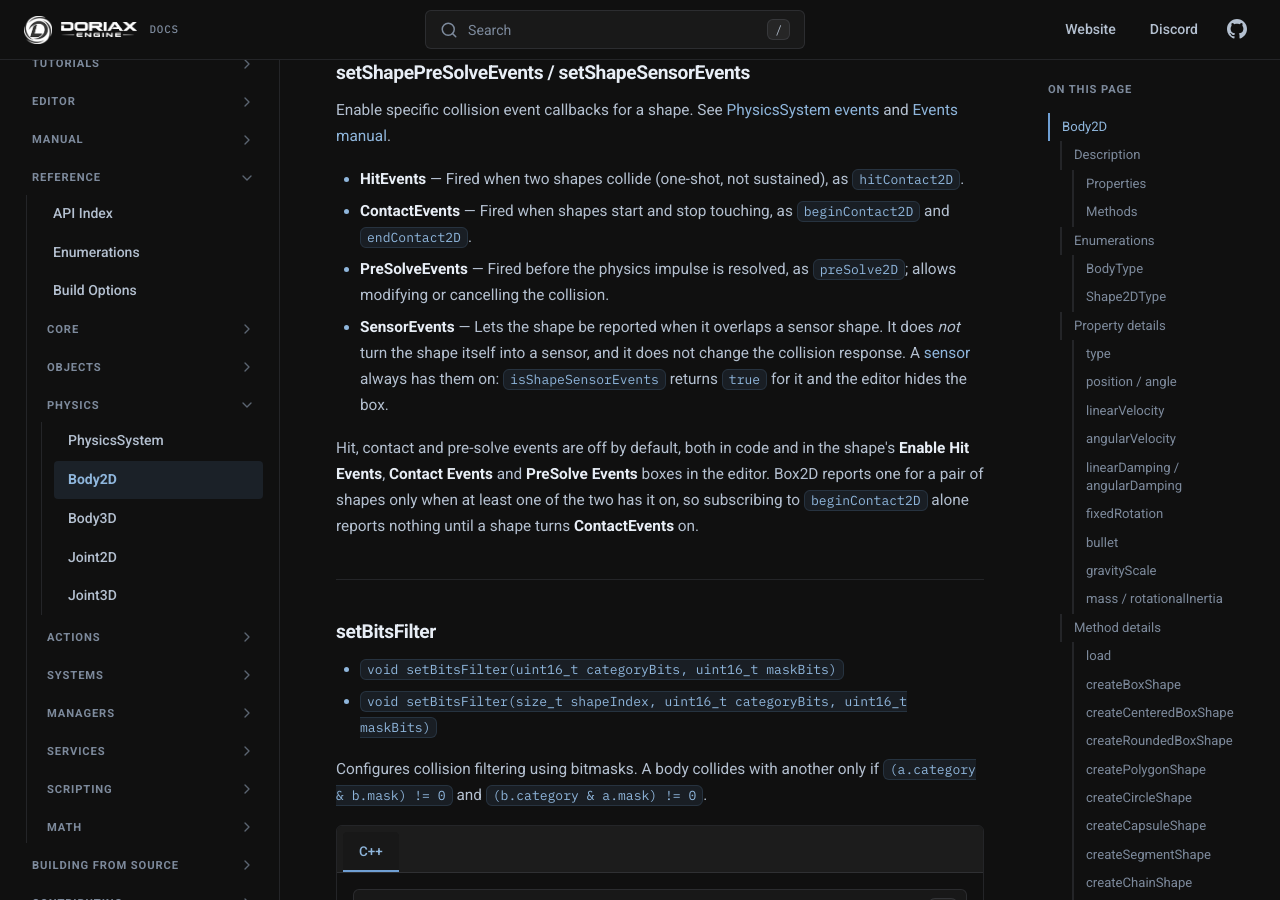
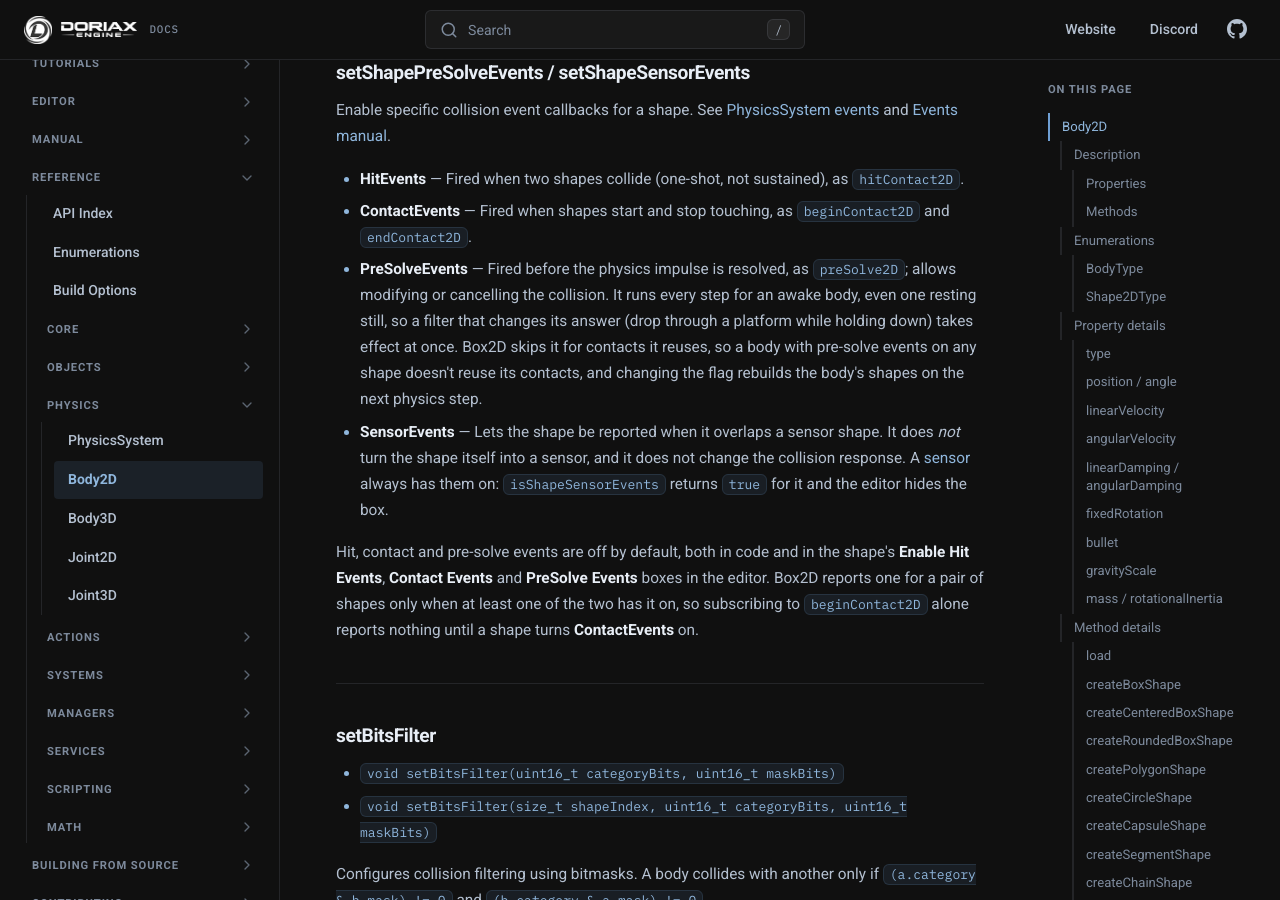
Before and after one commit to doriaxengine/doriax-docs, an MkDocs documentation site: the page built from docs/reference/classes/body2d.md, in a window 1280 px wide and 900 px high, scrolled down 12748 px. Built offline with MkDocs 1.6.1, drawn with Linux system fonts in a browser that asks for light colours; comment, search, counter and statistics services are not loaded.

Commit message:
Documented preSolve2D on resting contacts

```diff
--- a/docs/reference/classes/body2d.md
+++ b/docs/reference/classes/body2d.md
@@ -482,7 +482,7 @@ Enable specific collision event callbacks for a shape. See [PhysicsSystem events
 
 * **HitEvents** — Fired when two shapes collide (one-shot, not sustained), as `hitContact2D`.
 * **ContactEvents** — Fired when shapes start and stop touching, as `beginContact2D` and `endContact2D`.
-* **PreSolveEvents** — Fired before the physics impulse is resolved, as `preSolve2D`; allows modifying or cancelling the collision.
+* **PreSolveEvents** — Fired before the physics impulse is resolved, as `preSolve2D`; allows modifying or cancelling the collision. It runs every step for an awake body, even one resting still, so a filter that changes its answer (drop through a platform while holding down) takes effect at once. Box2D skips it for contacts it reuses, so a body with pre-solve events on any shape doesn't reuse its contacts, and changing the flag rebuilds the body's shapes on the next physics step.
 * **SensorEvents** — Lets the shape be reported when it overlaps a sensor shape. It does *not* turn the shape itself into a sensor, and it does not change the collision response. A [sensor](#setshapesensor) always has them on: `isShapeSensorEvents` returns `true` for it and the editor hides the box.
 
 Hit, contact and pre-solve events are off by default, both in code and in the shape's **Enable Hit Events**, **Contact Events** and **PreSolve Events** boxes in the editor. Box2D reports one for a pair of shapes only when at least one of the two has it on, so subscribing to `beginContact2D` alone reports nothing until a shape turns **ContactEvents** on.
```
